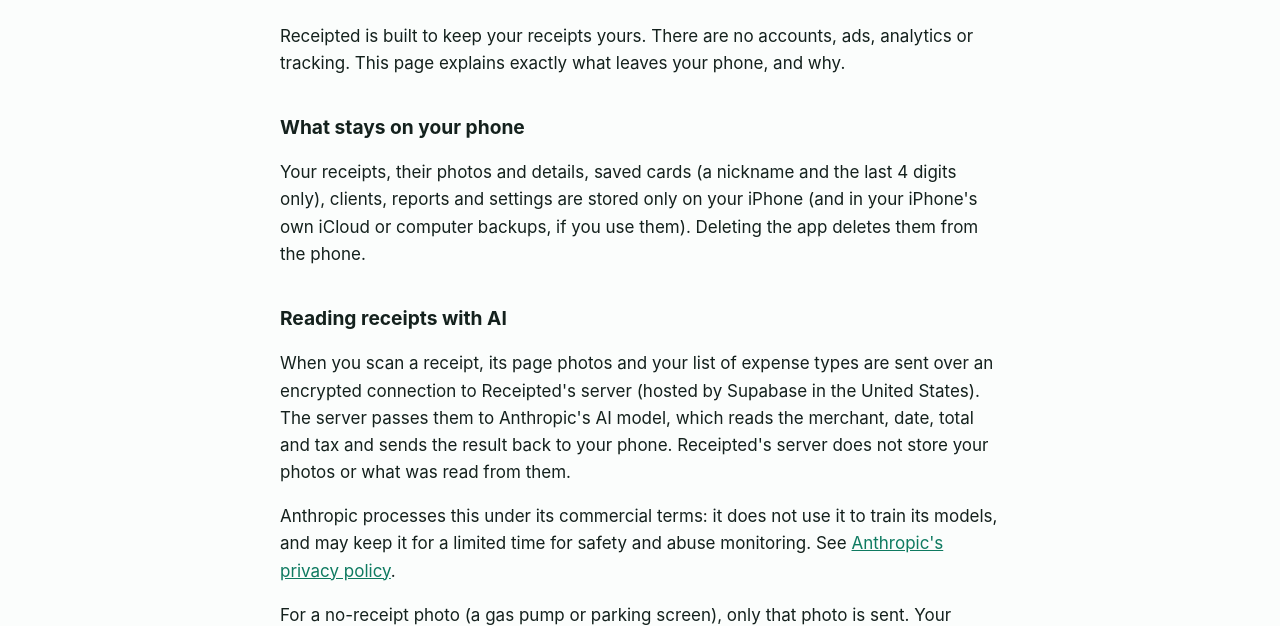
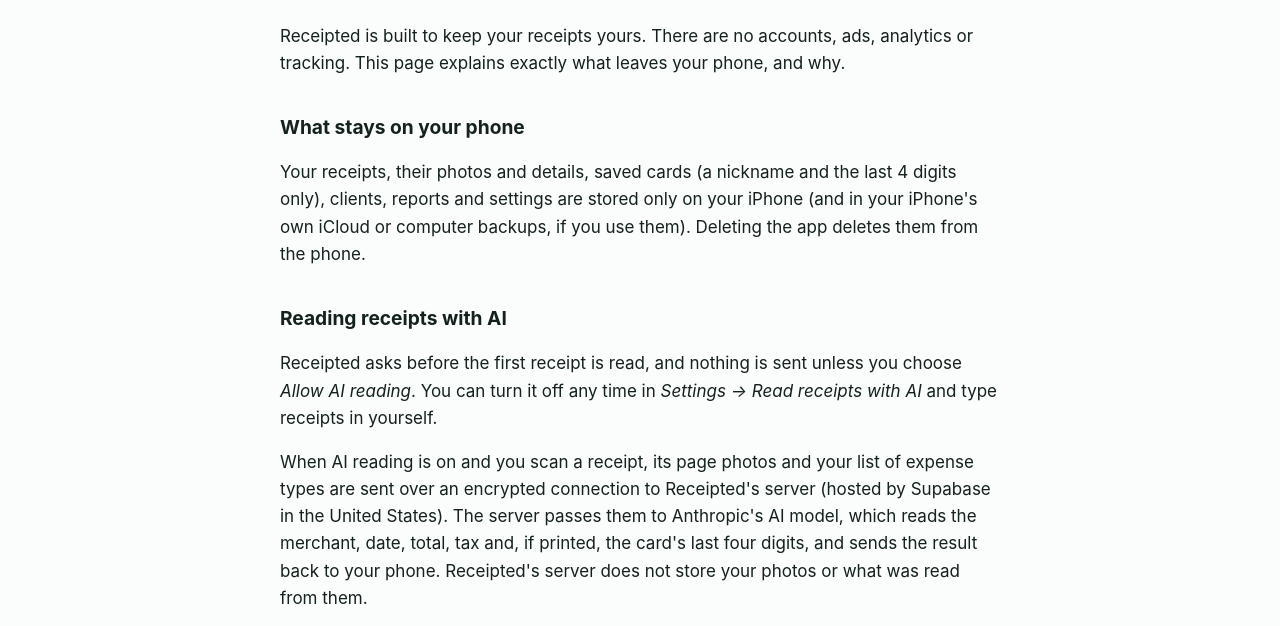
Before and after one commit to lbholmes425/receipted-app, a plain HTML site: page privacy/index.html in a window 1280 px wide. Shown: the part 167-793 px from the top of the page. Drawn offline with Linux system fonts and the light colour scheme.

Commit message:
Privacy: AI reading is opt-in; card last four
Co-Authored-By: Claude Opus 5.5 <noreply@anthropic.com>
Claude-Session: https://claude.ai/code/session_01NnoVv7KpLpFErU93K6LeF1

```diff
--- a/privacy/index.html
+++ b/privacy/index.html
@@ -7,7 +7,8 @@
 <p>Your receipts, their photos and details, saved cards (a nickname and the last 4 digits only), clients, reports and settings are stored only on your iPhone (and in your iPhone's own iCloud or computer backups, if you use them). Deleting the app deletes them from the phone.</p>
 
 <h2>Reading receipts with AI</h2>
-<p>When you scan a receipt, its page photos and your list of expense types are sent over an encrypted connection to Receipted's server (hosted by Supabase in the United States). The server passes them to Anthropic's AI model, which reads the merchant, date, total and tax and sends the result back to your phone. Receipted's server does not store your photos or what was read from them.</p>
+<p>Receipted asks before the first receipt is read, and nothing is sent unless you choose <em>Allow AI reading</em>. You can turn it off any time in <em>Settings → Read receipts with AI</em> and type receipts in yourself.</p>
+<p>When AI reading is on and you scan a receipt, its page photos and your list of expense types are sent over an encrypted connection to Receipted's server (hosted by Supabase in the United States). The server passes them to Anthropic's AI model, which reads the merchant, date, total, tax and, if printed, the card's last four digits, and sends the result back to your phone. Receipted's server does not store your photos or what was read from them.</p>
 <p>Anthropic processes this under its commercial terms: it does not use it to train its models, and may keep it for a limited time for safety and abuse monitoring. See <a href="https://www.anthropic.com/legal/privacy">Anthropic's privacy policy</a>.</p>
 <p>For a no-receipt photo (a gas pump or parking screen), only that photo is sent. Your location is never sent to Receipted's server.</p>
 
```
